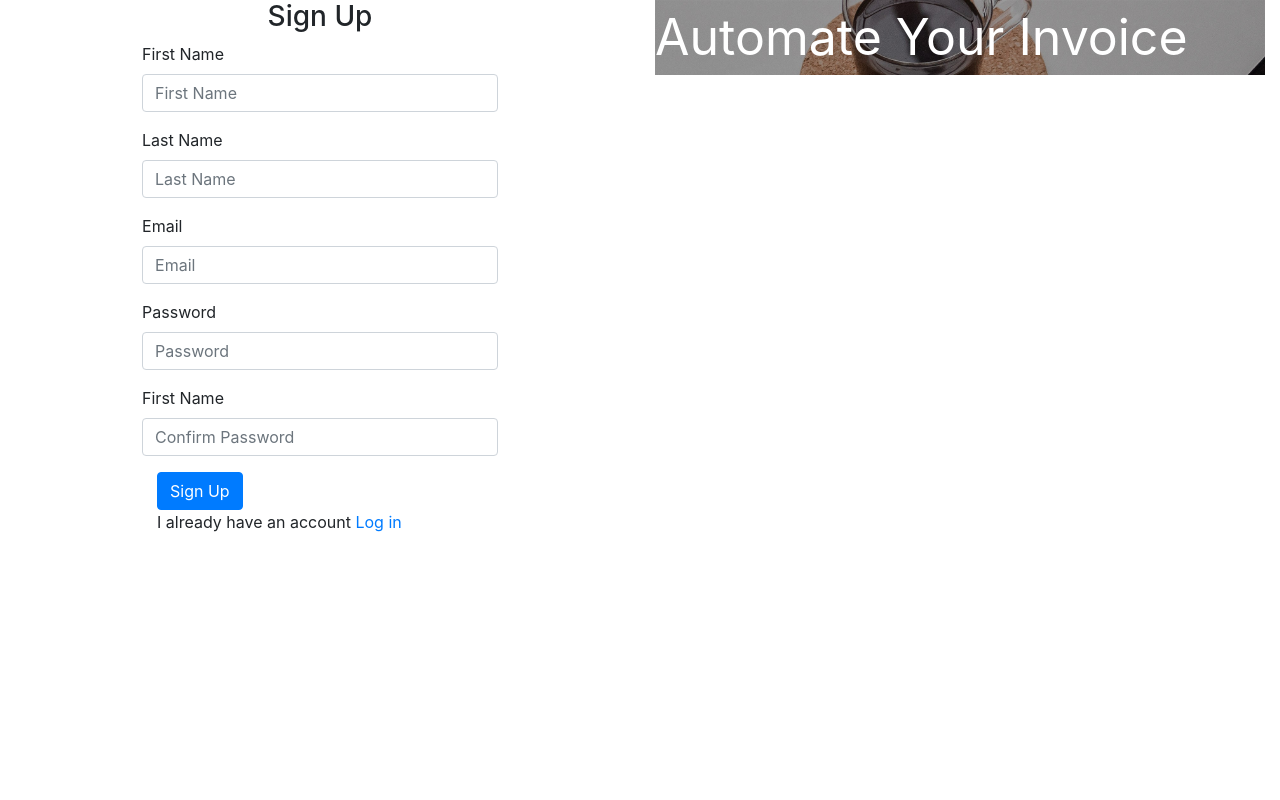
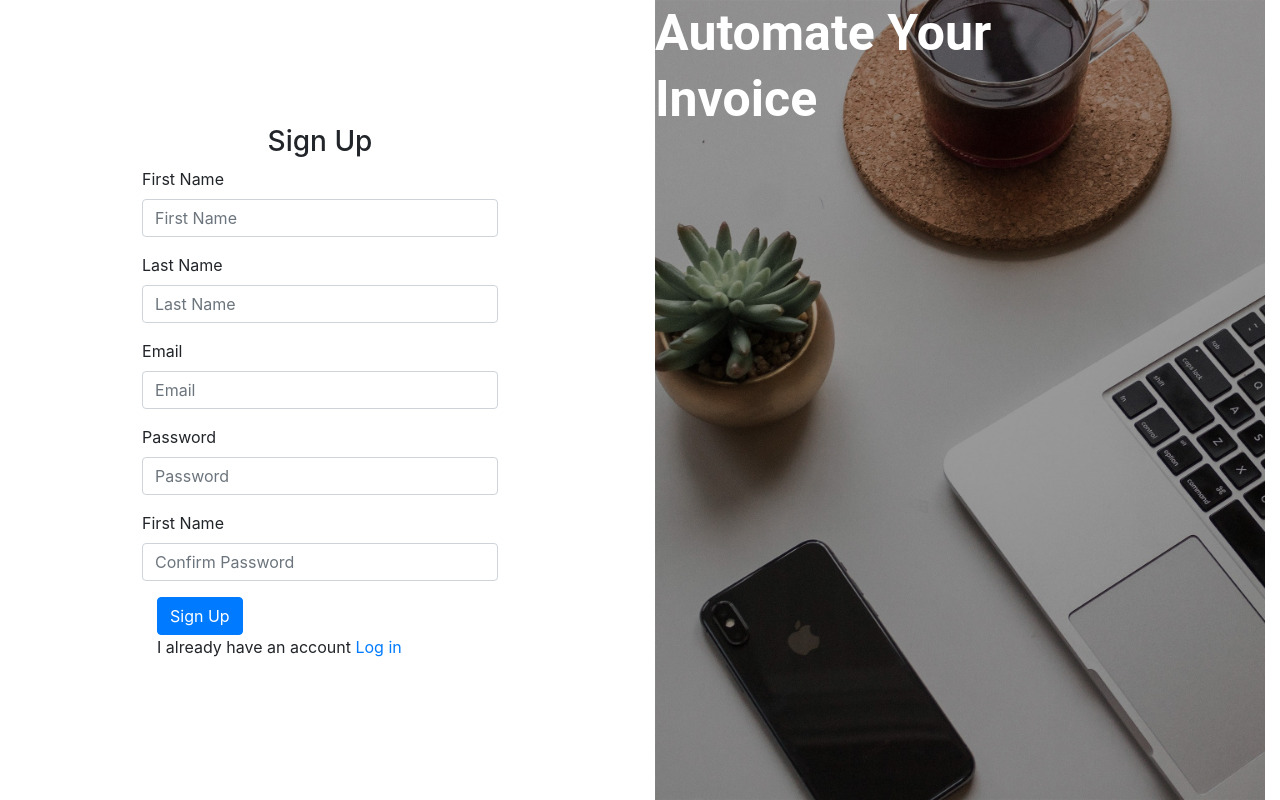
Before and after one commit to cnulla/InvoiceApp, a Django app: page /accounts/signup/ in a window 1280 px wide. Run offline with Django 3.2, Linux system fonts and the light colour scheme; some libraries are stand-ins or nearby versions.

Commit message:
update css

```diff
--- a/invoiceapp/assets/css/style.css
+++ b/invoiceapp/assets/css/style.css
@@ -16,7 +16,7 @@ ul {
 }
 
 .image{
-
+  height: 100vh;
   background-size: cover;
   background-image: url(/static/images/ben.jpg);
   background-repeat: no-repeat;
@@ -30,6 +30,16 @@ ul {
 }
 
 .automate {
+  width: 455px;
+  height: 172px;
+  font-family: Roboto;
   font-size: 50px;
-  color: white;
+  font-weight: bold;
+  font-style: normal;
+  font-stretch: normal;
+  line-height: 1.32;
+  letter-spacing: normal;
+  text-align: left;
+  color: #ffffff;
+
 }
--- a/invoiceapp/templates/accounts/signup.html
+++ b/invoiceapp/templates/accounts/signup.html
@@ -42,8 +42,9 @@
             </form>
         </div>
         <div class="col-lg-6">
-            <div class="image automate">
-                Automate Your Invoice
+                <div class="image">
+                    <div class="automate"> Automate Your Invoice </div>
+                </div>
             </div>
         </div>
     </div>
```
